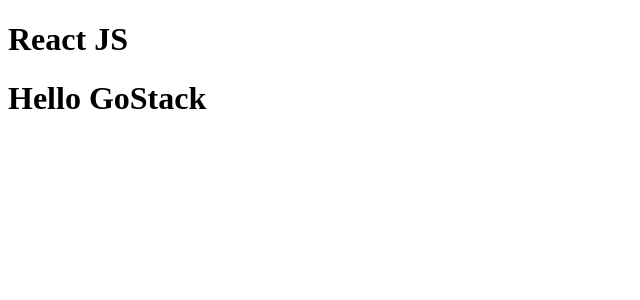
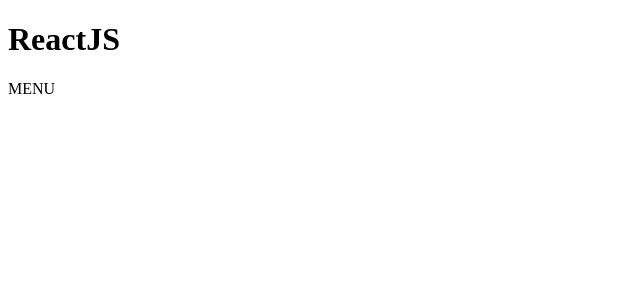
Before and after one commit to Arthur-Rs/Configuring-React, a React app: page / in a window 1280 px wide. Shown: the top 300 px of the page, without its empty margins (0-640 px from the left). Built offline with nearby package versions, Linux system fonts and the light colour scheme.

Commit message:
Added Props in Components

```diff
--- a/src/App.js
+++ b/src/App.js
@@ -6,8 +6,9 @@
 const App = () => {
   return (
     <>
-      <Header />
-      <h1>Hello GoStack</h1>
+      <Header title="ReactJS">
+        <span>MENU</span>
+      </Header>
     </>
   )
 }
--- a/src/components/Header.js
+++ b/src/components/Header.js
@@ -1,9 +1,10 @@
 import React from 'react'
 
-export default function Header() {
+export default function Header({children, title}) {
   return (
     <header>
-      <h1>React JS</h1>
+      <h1>{title}</h1>
+      {children}
     </header>
   )
 }
```
